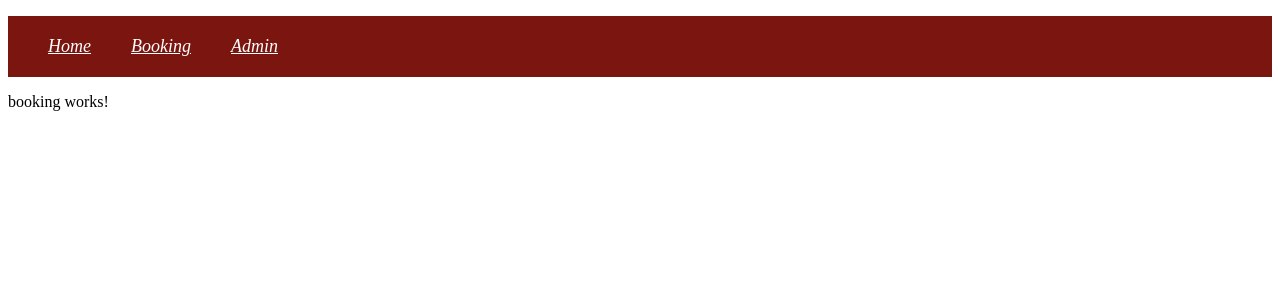
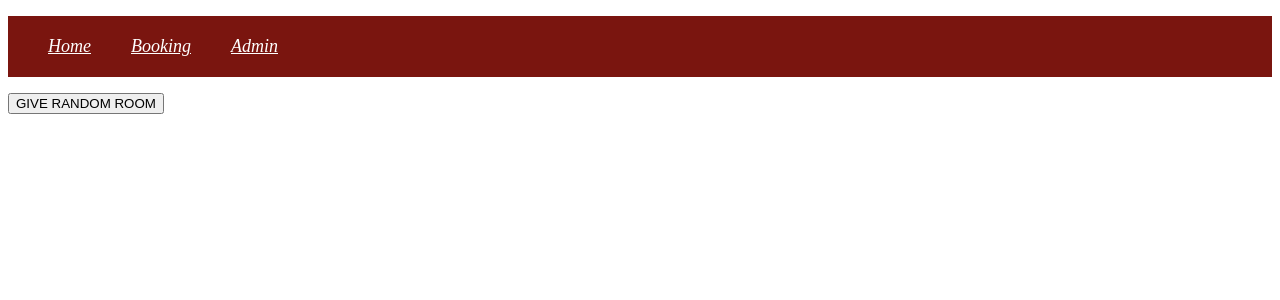
Before and after one commit to Yagnnoz/angular-hotel-booking, an Angular app: page /booking in a window 1280 px wide. Shown: the top 300 px of the page. Built offline with nearby package versions, Linux system fonts and the light colour scheme.

Commit message:
added button for random booking

```diff
--- a/src/app/booking/booking.component.html
+++ b/src/app/booking/booking.component.html
@@ -1 +1 @@
-<p>booking works!</p>
+<button>GIVE RANDOM ROOM</button>
```
